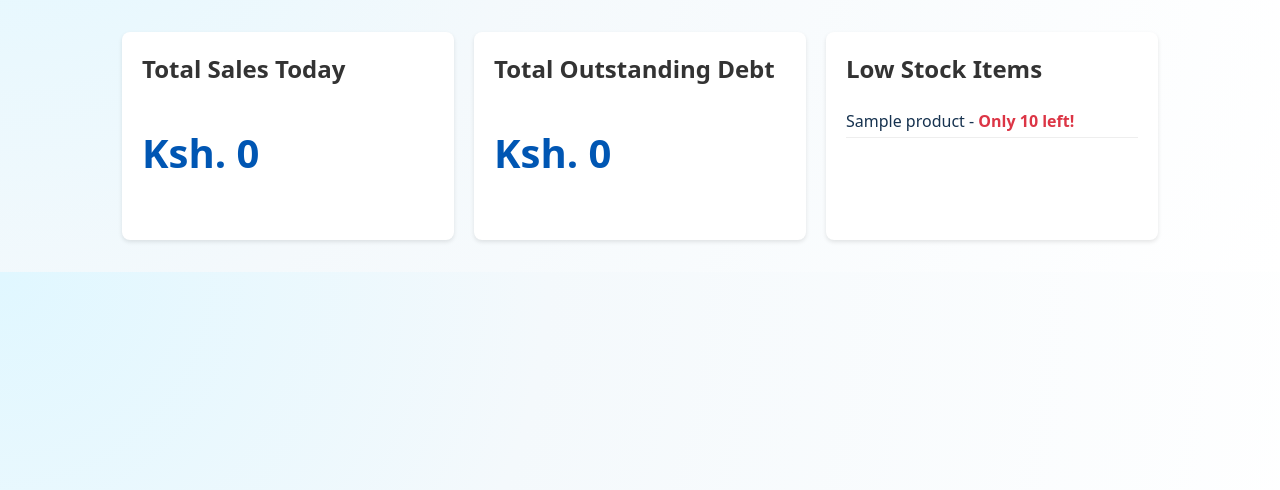
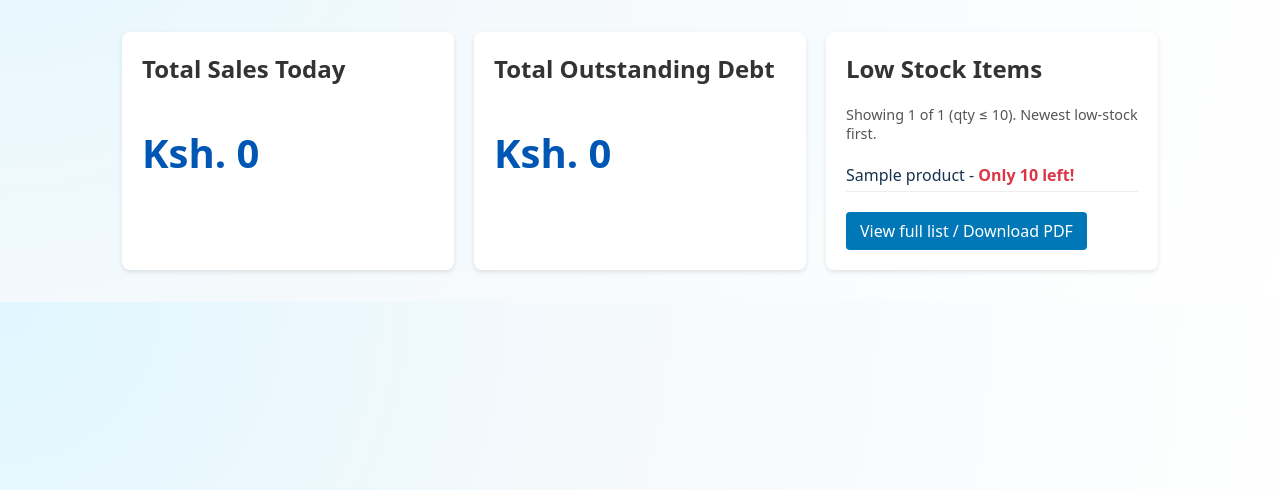
Before and after one commit to rkanyoko/aquatech_pos, a Flask app: page / in a window 1280 px wide. Shown: the part 213-703 px from the top of the page. Run offline with Flask 3, Linux system fonts and the light colour scheme; a user stored in the database is signed in; tables that the repository leaves empty hold one stand-in row (values such as "Sample post").

Commit message:
Add low stock preview, full list page, and PDF download

```diff
--- a/app.py
+++ b/app.py
@@ -16,6 +16,9 @@ from dotenv import load_dotenv
 from catalog_categories import CATALOG_CATEGORIES
 
 load_dotenv()
+
+LOW_STOCK_THRESHOLD = 10
+LOW_STOCK_PREVIEW_LIMIT = 10
 
 PHONE_PATTERN = re.compile(r'^0[17]\d{8}$')
 EMAIL_PATTERN = re.compile(r'^[a-zA-Z0-9._%+-]+@[a-zA-Z0-9.-]+\.[a-zA-Z]{2,}$')
@@ -129,6 +132,7 @@ def init_db():
             price INTEGER NOT NULL DEFAULT 0,
             buying_price REAL DEFAULT 0,
             quantity INTEGER NOT NULL DEFAULT 0,
+            low_stock_since DATETIME,
             category_id INTEGER,
             FOREIGN KEY (category_id) REFERENCES categories (id)
         );
@@ -278,10 +282,210 @@ def ensure_products_has_buying_price_column():
     conn.close()
 
 
+def ensure_products_has_low_stock_since_column():
+    conn = get_db_connection()
+    cols = conn.execute('PRAGMA table_info(products)').fetchall()
+    existing = {c['name'] for c in cols}
+    if 'low_stock_since' not in existing:
+        conn.execute('ALTER TABLE products ADD COLUMN low_stock_since DATETIME')
+        conn.commit()
+    # Backfill existing low-stock rows so sorting works immediately
+    now = datetime.now(ZoneInfo("Africa/Nairobi")).strftime("%Y-%m-%d %H:%M:%S")
+    conn.execute(
+        f'''
+        UPDATE products
+        SET low_stock_since = ?
+        WHERE quantity <= ? AND low_stock_since IS NULL
+        ''',
+        (now, LOW_STOCK_THRESHOLD),
+    )
+    conn.execute(
+        f'''
+        UPDATE products
+        SET low_stock_since = NULL
+        WHERE quantity > ?
+        ''',
+        (LOW_STOCK_THRESHOLD,),
+    )
+    conn.commit()
+    conn.close()
+
+
+def _now_eat() -> str:
+    return datetime.now(ZoneInfo("Africa/Nairobi")).strftime("%Y-%m-%d %H:%M:%S")
+
+
+def sync_product_low_stock_marker(conn, product_id: int, previous_quantity: int | None = None):
+    """
+    Keep low_stock_since accurate:
+    - set when stock first drops to <= threshold
+    - clear when stock rises above threshold
+    """
+    row = conn.execute(
+        'SELECT quantity, low_stock_since FROM products WHERE id = ?',
+        (product_id,),
+    ).fetchone()
+    if row is None:
+        return
+
+    qty = row['quantity']
+    if qty <= LOW_STOCK_THRESHOLD:
+        entered_low = previous_quantity is None or previous_quantity > LOW_STOCK_THRESHOLD
+        if entered_low or row['low_stock_since'] is None:
+            conn.execute(
+                'UPDATE products SET low_stock_since = ? WHERE id = ?',
+                (_now_eat(), product_id),
+            )
+    else:
+        if row['low_stock_since'] is not None:
+            conn.execute(
+                'UPDATE products SET low_stock_since = NULL WHERE id = ?',
+                (product_id,),
+            )
+
+
+def fetch_low_stock_items(conn, limit: int | None = None):
+    sql = '''
+        SELECT id, sku, name, quantity, low_stock_since
+        FROM products
+        WHERE quantity <= ?
+        ORDER BY
+            CASE WHEN low_stock_since IS NULL THEN 1 ELSE 0 END,
+            low_stock_since DESC,
+            quantity ASC,
+            name ASC
+    '''
+    params: list = [LOW_STOCK_THRESHOLD]
+    if limit is not None:
+        sql += ' LIMIT ?'
+        params.append(limit)
+    return conn.execute(sql, params).fetchall()
+
+
+def count_low_stock_items(conn) -> int:
+    row = conn.execute(
+        'SELECT COUNT(*) AS total FROM products WHERE quantity <= ?',
+        (LOW_STOCK_THRESHOLD,),
+    ).fetchone()
+    return row['total'] if row else 0
+
+
+def _pdf_safe_text(value: str) -> str:
+    """Normalize common plumbing symbols for PDF Latin-1 text."""
+    text = value or ''
+    replacements = {
+        '½': '1/2',
+        '¼': '1/4',
+        '¾': '3/4',
+        '″': '"',
+        '”': '"',
+        '“': '"',
+        '’': "'",
+        '‘': "'",
+        '…': '...',
+        '–': '-',
+        '—': '-',
+        '\\': '',
+        '(': '[',
+        ')': ']',
+    }
+    for src, dest in replacements.items():
+        text = text.replace(src, dest)
+    return text.encode('latin-1', 'replace').decode('latin-1')
+
+
+def build_low_stock_pdf(items) -> bytes:
+    """Build a simple multi-page PDF without extra dependencies."""
+    header_lines = [
+        'Aqua Tech - Low Stock List',
+        f'Generated: {_now_eat()} (EAT)',
+        f'Threshold: quantity <= {LOW_STOCK_THRESHOLD}',
+        f'Total items: {len(items)}',
+        '',
+        f"{'SKU':<16} {'QTY':>4}  {'LOW SINCE':<19}  PRODUCT",
+        '-' * 90,
+    ]
+    row_lines = []
+    for item in items:
+        sku = _pdf_safe_text(item['sku'] or '-')[:16]
+        name = _pdf_safe_text(item['name'] or '')[:48]
+        since = str(item['low_stock_since'] or '-')[:19]
+        qty = str(item['quantity'])
+        row_lines.append(f'{sku:<16} {qty:>4}  {since:<19}  {name}')
+
+    all_lines = header_lines + row_lines
+    lines_per_page = 48
+    pages = [all_lines[i:i + lines_per_page] for i in range(0, max(len(all_lines), 1), lines_per_page)]
+    if not pages:
+        pages = [['(no items)']]
+
+    objects = []
+    objects.append(b'1 0 obj<< /Type /Catalog /Pages 2 0 R >>endobj\n')
+
+    page_object_nums = []
+    content_object_nums = []
+    next_obj = 3
+    for _ in pages:
+        page_object_nums.append(next_obj)
+        content_object_nums.append(next_obj + 1)
+        next_obj += 2
+    font_obj = next_obj
+
+    kids = ' '.join(f'{n} 0 R' for n in page_object_nums)
+    objects.append(
+        f'2 0 obj<< /Type /Pages /Kids [{kids}] /Count {len(pages)} >>endobj\n'.encode('latin-1')
+    )
+
+    for page_num, (page_obj, content_obj) in enumerate(zip(page_object_nums, content_object_nums), start=1):
+        page_lines = pages[page_num - 1]
+        content_cmds = ['BT', '/F1 10 Tf', '50 780 Td', '14 TL']
+        for idx, line in enumerate(page_lines):
+            safe = _pdf_safe_text(line)
+            if idx == 0:
+                content_cmds.append(f'({safe}) Tj')
+            else:
+                content_cmds.append(f'T* ({safe}) Tj')
+        content_cmds.append('ET')
+        stream = '\n'.join(content_cmds).encode('latin-1')
+        objects.append(
+            (
+                f'{page_obj} 0 obj<< /Type /Page /Parent 2 0 R '
+                f'/MediaBox [0 0 612 792] /Contents {content_obj} 0 R '
+                f'/Resources << /Font << /F1 {font_obj} 0 R >> >> >>endobj\n'
+            ).encode('latin-1')
+        )
+        objects.append(
+            f'{content_obj} 0 obj<< /Length {len(stream)} >>stream\n'.encode('latin-1')
+            + stream
+            + b'\nendstream\nendobj\n'
+        )
+
+    objects.append(
+        f'{font_obj} 0 obj<< /Type /Font /Subtype /Type1 /BaseFont /Courier >>endobj\n'.encode('latin-1')
+    )
+
+    pdf = bytearray(b'%PDF-1.4\n')
+    offsets = [0]
+    for obj in objects:
+        offsets.append(len(pdf))
+        pdf.extend(obj)
+
+    xref_pos = len(pdf)
+    pdf.extend(f'xref\n0 {len(offsets)}\n'.encode('latin-1'))
+    pdf.extend(b'0000000000 65535 f \n')
+    for off in offsets[1:]:
+        pdf.extend(f'{off:010d} 00000 n \n'.encode('latin-1'))
+    pdf.extend(
+        f'trailer<< /Size {len(offsets)} /Root 1 0 R >>\nstartxref\n{xref_pos}\n%%EOF\n'.encode('latin-1')
+    )
+    return bytes(pdf)
+
+
 # Order matters: full schema first, then migrations for older DBs, then audit table.
 init_db()
 ensure_sales_has_cashier_username_column()
 ensure_products_has_buying_price_column()
+ensure_products_has_low_stock_since_column()
 ensure_audit_logs_table()
 
 @app.route('/login', methods=['GET', 'POST'])
@@ -314,9 +518,48 @@ def dashboard():
     conn = get_db_connection()
     sales_today = conn.execute("SELECT SUM(total_amount) AS total FROM sales WHERE date(timestamp) = date('now', 'localtime')").fetchone()['total'] or 0
     total_debt = conn.execute("SELECT SUM(total_amount) AS total FROM sales WHERE payment_status = 'On Credit'").fetchone()['total'] or 0
-    low_stock_items = conn.execute('SELECT name, quantity FROM products WHERE quantity <= 10 ORDER BY quantity ASC').fetchall()
+    low_stock_total = count_low_stock_items(conn)
+    low_stock_items = fetch_low_stock_items(conn, limit=LOW_STOCK_PREVIEW_LIMIT)
     conn.close()
-    return render_template('dashboard.html', sales_today=sales_today, total_debt=total_debt, low_stock_items=low_stock_items)
+    return render_template(
+        'dashboard.html',
+        sales_today=sales_today,
+        total_debt=total_debt,
+        low_stock_items=low_stock_items,
+        low_stock_total=low_stock_total,
+        low_stock_preview_limit=LOW_STOCK_PREVIEW_LIMIT,
+        low_stock_threshold=LOW_STOCK_THRESHOLD,
+    )
+
+
+@app.route('/low_stock')
+@login_required
+def low_stock_list():
+    conn = get_db_connection()
+    items = fetch_low_stock_items(conn)
+    total = len(items)
+    conn.close()
+    return render_template(
+        'low_stock.html',
+        items=items,
+        total=total,
+        low_stock_threshold=LOW_STOCK_THRESHOLD,
+    )
+
+
+@app.route('/low_stock/download')
+@login_required
+def low_stock_download():
+    conn = get_db_connection()
+    items = fetch_low_stock_items(conn)
+    conn.close()
+    pdf_bytes = build_low_stock_pdf(items)
+    filename = f"low_stock_list_{_now_eat().replace(' ', '_').replace(':', '')}.pdf"
+    return Response(
+        pdf_bytes,
+        mimetype='application/pdf',
+        headers={'Content-Disposition': f'attachment; filename={filename}'},
+    )
 
 # --- WORKER-ACCESSIBLE ROUTES ---
 #the following are what could be accessed by both the admin and the workers.
@@ -350,8 +593,19 @@ def process_sale():
     for product_id, item_details in cart_data.items():
         quantity_sold = item_details['quantity']
         price_per_unit = item_details['price']
-        cursor.execute('INSERT INTO sale_items (sale_id, product_id, quantity_sold, price_per_unit) VALUES (?, ?, ?, ?)',(sale_id, product_id, quantity_sold, price_per_unit))
-        cursor.execute('UPDATE products SET quantity = quantity - ? WHERE id = ?',(quantity_sold, product_id))
+        previous = cursor.execute(
+            'SELECT quantity FROM products WHERE id = ?', (product_id,)
+        ).fetchone()
+        previous_qty = previous['quantity'] if previous else None
+        cursor.execute(
+            'INSERT INTO sale_items (sale_id, product_id, quantity_sold, price_per_unit) VALUES (?, ?, ?, ?)',
+            (sale_id, product_id, quantity_sold, price_per_unit),
+        )
+        cursor.execute(
+            'UPDATE products SET quantity = quantity - ? WHERE id = ?',
+            (quantity_sold, product_id),
+        )
+        sync_product_low_stock_marker(conn, int(product_id), previous_quantity=previous_qty)
     conn.commit()
     conn.close()
     audit_log(
@@ -520,6 +774,7 @@ def add_product():
     new_product_id = cursor.lastrowid
     generated_sku = f"{category_code}-{name_part}-{new_product_id}"
     conn.execute('UPDATE products SET sku = ? WHERE id = ?', (generated_sku, new_product_id))
+    sync_product_low_stock_marker(conn, new_product_id, previous_quantity=None)
     conn.commit()
     conn.close()
     return redirect(url_for('products'))
@@ -1052,10 +1307,12 @@ def restock_product(product_id):
             conn.close()
             return redirect(url_for('restock_product', product_id=product_id))
 
+        previous_qty = product['quantity']
         conn.execute(
             'UPDATE products SET quantity = quantity + ? WHERE id = ?',
             (amount, product_id),
         )
+        sync_product_low_stock_marker(conn, product_id, previous_quantity=previous_qty)
         conn.commit()
         conn.close()
         audit_log(
--- a/templates/dashboard.html
+++ b/templates/dashboard.html
@@ -3,7 +3,6 @@
 {% block title %}Dashboard{% endblock %}
 
 {% block content %}
-    <!-- We are reusing the exact same styles and HTML from before, just inside the block -->
     <style>
         .header { margin-bottom: 2em; }
         .header h1 { margin: 0; }
@@ -11,11 +10,21 @@
         .card { background-color: white; padding: 20px; border-radius: 8px; box-shadow: 0 2px 4px rgba(0,0,0,0.1); }
         .card h2 { margin-top: 0; color: #333; }
         .metric { font-size: 2.5em; font-weight: bold; color: #0056b3; }
-        .nav-card a { display: block; background-color: #007bff; color: white; text-decoration: none; padding: 15px; margin-bottom: 10px; border-radius: 5px; text-align: center; font-weight: bold; }
-        .nav-card a:hover { background-color: #0056b3; }
-        .low-stock-list { padding-left: 0; }
+        .low-stock-list { padding-left: 0; margin-bottom: 0.75rem; }
         .low-stock-list li { list-style-type: none; padding: 5px 0; border-bottom: 1px solid #eee; }
         .low-stock-list span { color: #dc3545; font-weight: bold; }
+        .low-stock-meta { font-size: 0.9em; color: #555; margin-bottom: 0.75rem; }
+        .view-more-link {
+            display: inline-block;
+            margin-top: 0.5rem;
+            background-color: #0077b6;
+            color: #fff !important;
+            text-decoration: none;
+            padding: 8px 14px;
+            border-radius: 4px;
+            font-weight: 500;
+        }
+        .view-more-link:hover { background-color: #005b8a; color: #fff !important; }
     </style>
 
     <div class="header">
@@ -35,16 +44,23 @@
         </div>
         {% endif %}
 
-        <!-- We can remove the "Quick Actions" card now, as those links are in the main navbar! -->
-
         <div class="card">
             <h2>Low Stock Items</h2>
             {% if low_stock_items %}
+                <p class="low-stock-meta">
+                    Showing {{ low_stock_items|length }} of {{ low_stock_total }}
+                    (qty &le; {{ low_stock_threshold }}). Newest low-stock first.
+                </p>
                 <ul class="low-stock-list">
                     {% for item in low_stock_items %}
                         <li>{{ item.name }} - <span>Only {{ item.quantity }} left!</span></li>
                     {% endfor %}
                 </ul>
+                {% if low_stock_total > low_stock_preview_limit %}
+                    <a class="view-more-link" href="{{ url_for('low_stock_list') }}">View more</a>
+                {% else %}
+                    <a class="view-more-link" href="{{ url_for('low_stock_list') }}">View full list / Download PDF</a>
+                {% endif %}
             {% else %}
                 <p>No items are currently low on stock. Well done!</p>
             {% endif %}
```
Also changed, not shown: templates/low_stock.html (added, +77 -0 lines).
